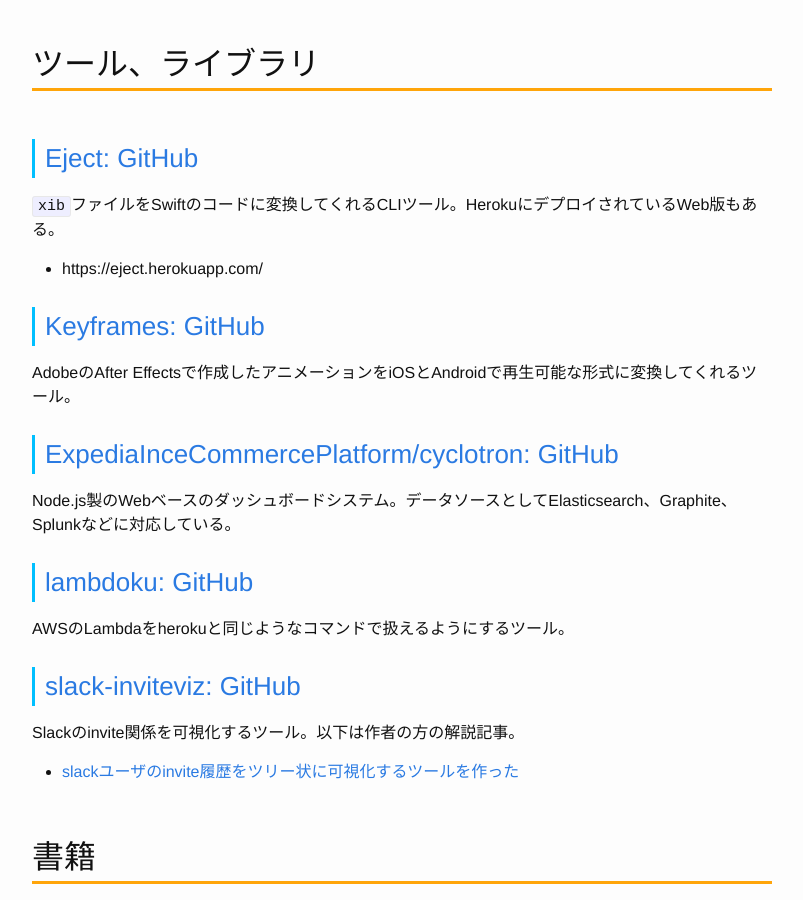
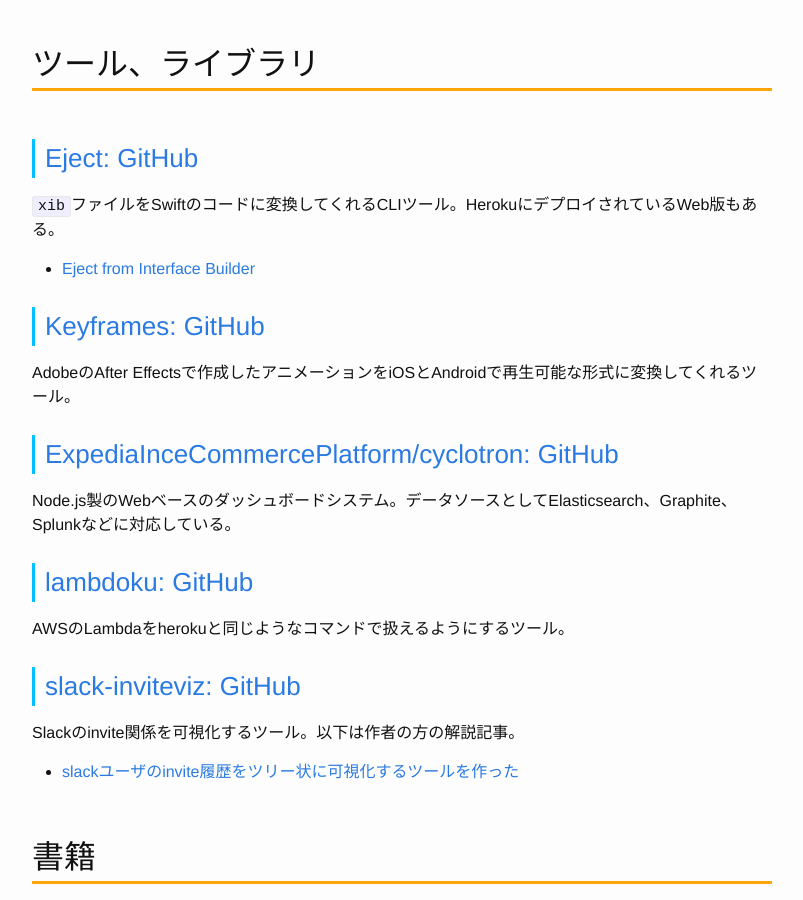
Before and after one commit to Gather-Tech/Gather-Tech.github.io, a Jekyll site: the page built from _posts/2016/2016-12-05-Gather23.md, in a window 1280 px wide and 900 px high, scrolled down 4587 px. Shown: the whole window, without its empty margins (238-1041 px from the left). Built offline with Jekyll 4.4.1, drawn with Linux system fonts in a browser that asks for light colours.

Commit message:
bear URLを直した

```diff
--- a/_posts/2016/2016-12-05-Gather23.md
+++ b/_posts/2016/2016-12-05-Gather23.md
@@ -111,7 +111,7 @@
 
 `xib`ファイルをSwiftのコードに変換してくれるCLIツール。HerokuにデプロイされているWeb版もある。
 
-- https://eject.herokuapp.com/
+- [Eject from Interface Builder](https://eject.herokuapp.com/)
 
 ### [Keyframes: GitHub](https://github.com/facebookincubator/Keyframes)
 
```
